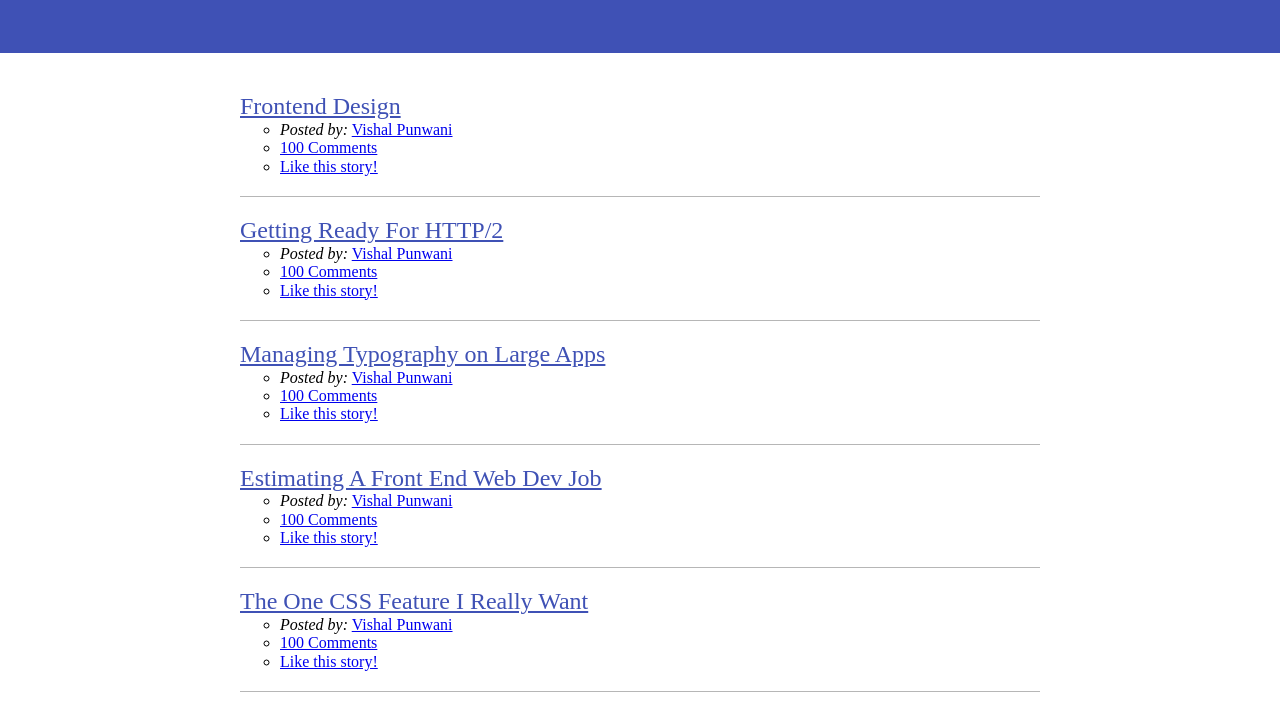
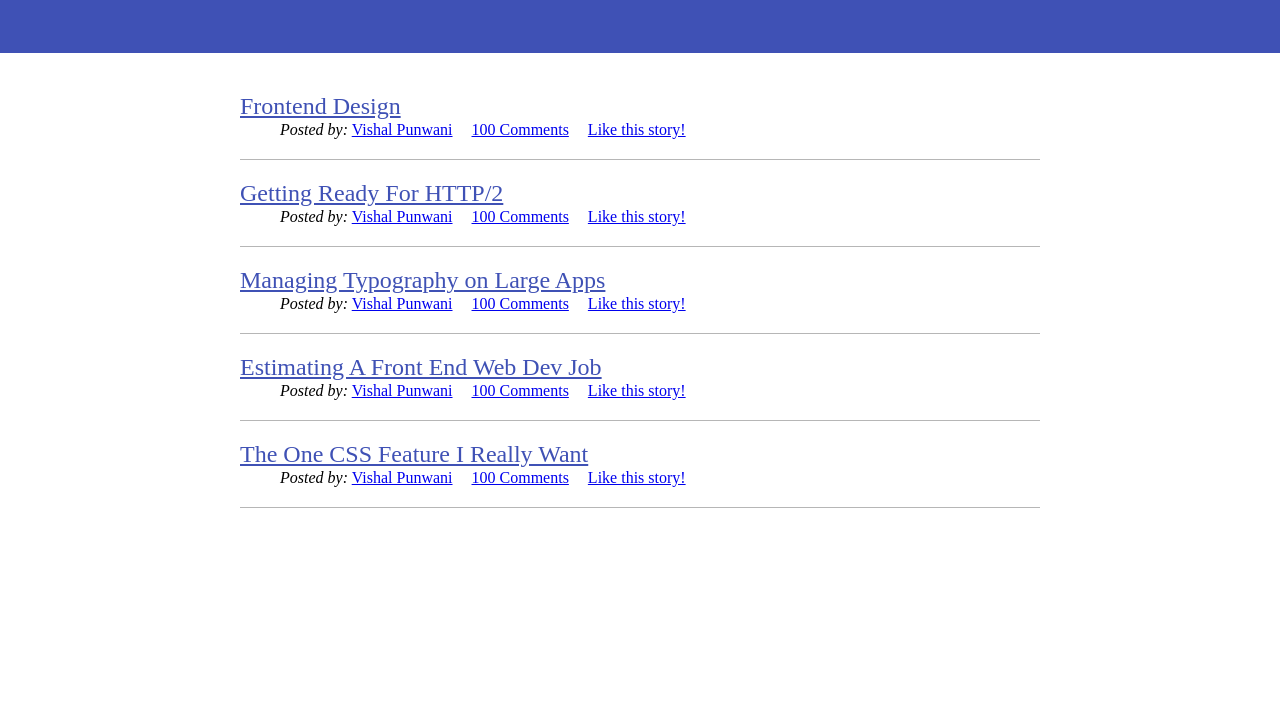
Before and after one commit to VishAlSahim/FrontEndNewsScreencast, a plain HTML site: page index.html in a window 1280 px wide. Shown: the part 100-810 px from the top of the page. Drawn offline with Linux system fonts and the light colour scheme.

Commit message:
added extra classes

```diff
--- a/index.html
+++ b/index.html
@@ -22,10 +22,10 @@
                   <em>Posted by:</em>
                   <a href="#">Vishal Punwani</a>
                 </li>
-                <li>
+                <li class='news-meta-item'>
                   <a href="#">100 Comments</a>
                 </li>
-                <li>
+                <li class='news-meta-item'>
                   <a href="#">Like this story!</a>
                 </li>
               </ul>
@@ -37,10 +37,10 @@
                   <em>Posted by:</em>
                   <a href="#">Vishal Punwani</a>
                 </li>
-                <li>
+                <li class='news-meta-item'>
                   <a href="#">100 Comments</a>
                 </li>
-                <li>
+                <li class='news-meta-item'>
                   <a href="#">Like this story!</a>
                 </li>
               </ul>
@@ -52,10 +52,10 @@
                   <em>Posted by:</em>
                   <a href="#">Vishal Punwani</a>
                 </li>
-                <li>
+                <li class='news-meta-item'>
                   <a href="#">100 Comments</a>
                 </li>
-                <li>
+                <li class='news-meta-item'>
                   <a href="#">Like this story!</a>
                 </li>
               </ul>
@@ -67,10 +67,10 @@
                   <em>Posted by:</em>
                   <a href="#">Vishal Punwani</a>
                 </li>
-                <li>
+                <li class='news-meta-item'>
                   <a href="#">100 Comments</a>
                 </li>
-                <li>
+                <li class='news-meta-item'>
                   <a href="#">Like this story!</a>
                 </li>
               </ul>
@@ -82,10 +82,10 @@
                   <em>Posted by:</em>
                   <a href="#">Vishal Punwani</a>
                 </li>
-                <li>
+                <li class='news-meta-item'>
                   <a href="#">100 Comments</a>
                 </li>
-                <li>
+                <li class='news-meta-item'>
                   <a href="#">Like this story!</a>
                 </li>
               </ul>
--- a/main.css
+++ b/main.css
@@ -47,6 +47,10 @@ body {
   max-width: 800px;
 }
 
+.news-meta-item {
+  display: inline;
+  margin-right: 15px;
+}
 
 
 h1, h2, h3, h4, h5, h6 {
```
